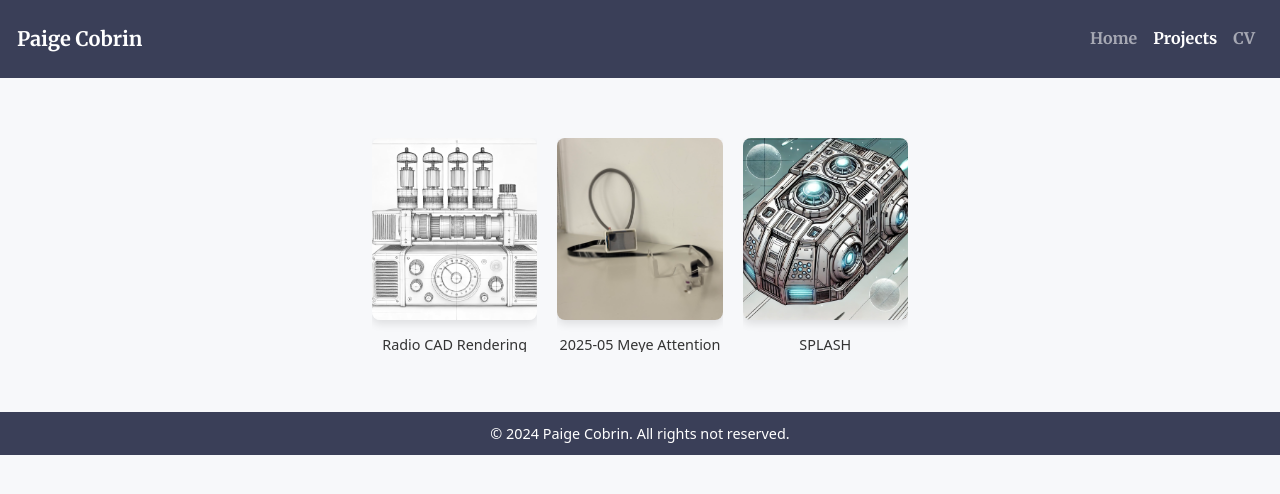
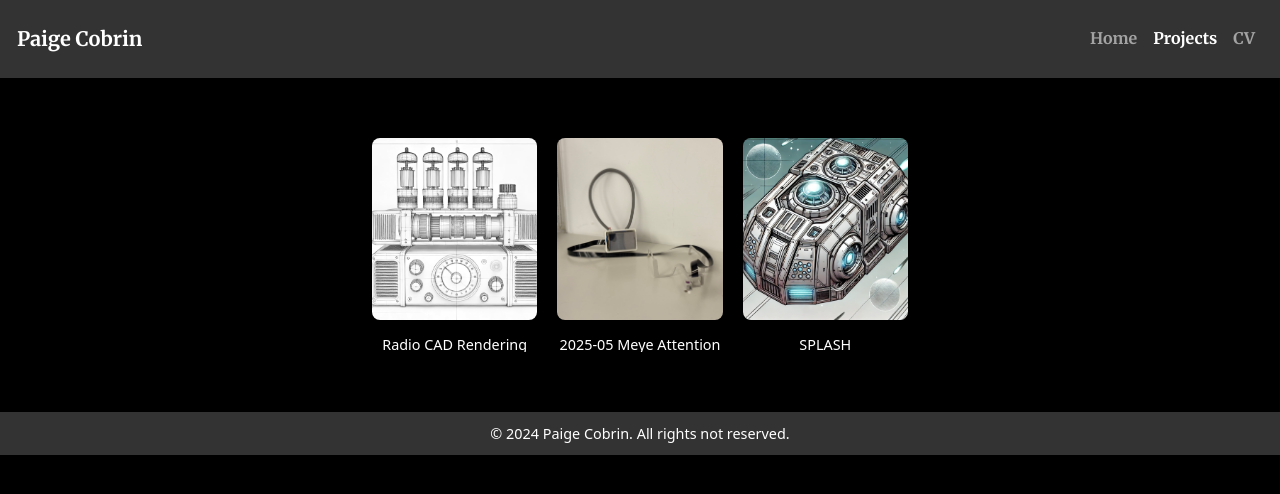
Before and after one commit to pacobrin/portfolio, a Jekyll site: the page built from _pages/projects.md, in a window 1280 px wide. Shown: the top 494 px of the page. Built offline with Jekyll 4.4.1, drawn with Linux system fonts in a browser that asks for light colours.

Commit message:
<Commit Edit>

```diff
--- a/_config.yml
+++ b/_config.yml
@@ -20,7 +20,7 @@ baseurl: "/portfolio"
 
 # Theme and Style
 theme: jekyll-theme-minimal
-color_scheme: light # light/default, dark, or aqua
+color_scheme: dark # light/default, dark, or aqua
 
 sass:
   style: compressed
```
